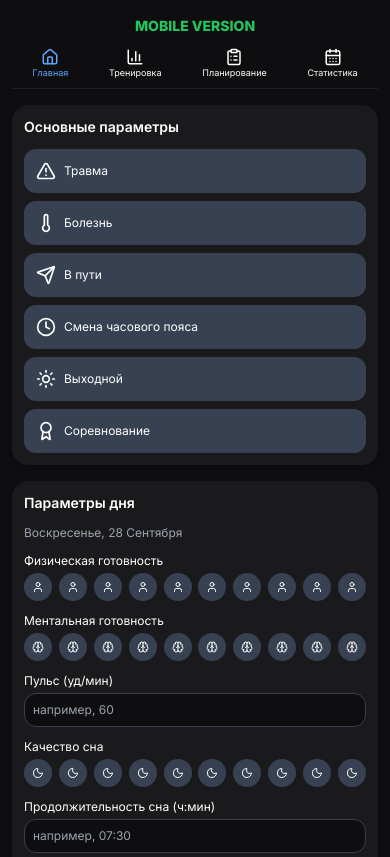
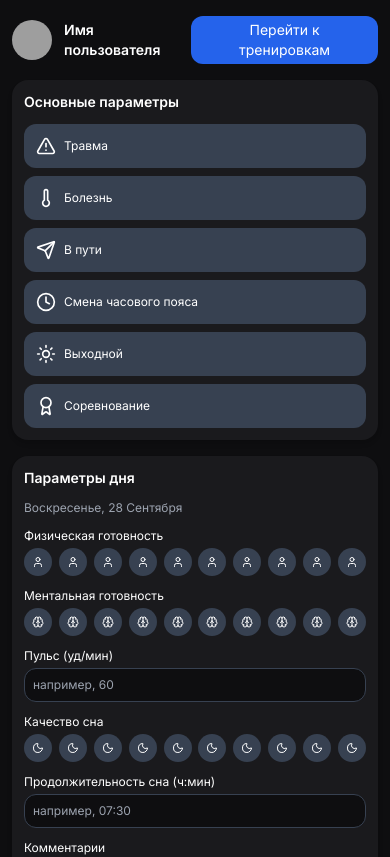
Before and after one commit to mbaliabin/dagbook-test, a React (Vite) app in the folder fasx-frontend/: page /daily in a window 390 px wide. Shown: the top 857 px of the page. Built offline with nearby package versions, Linux system fonts and the light colour scheme; grey boxes are pictures that could not be loaded.

Commit message:
Доработка DailyParametersMobile.tsx.tsx

```diff
--- a/fasx-frontend/src/pages/DailyParametersMobile.tsx
+++ b/fasx-frontend/src/pages/DailyParametersMobile.tsx
@@ -1,8 +1,6 @@
 import { useState, useEffect } from "react";
-import {
-  Home, BarChart3, ClipboardList, CalendarDays,
-  User, Brain, Moon, AlertTriangle, Thermometer, Send, Clock, Sun, Award
-} from "lucide-react";
+import { User, Brain, Moon, AlertTriangle, Thermometer, Send, Clock, Sun, Award } from "lucide-react";
+import { useNavigate } from "react-router-dom";
 
 export default function DailyParametersMobile() {
   const [mainParam, setMainParam] = useState<string | null>(null);
@@ -12,6 +10,7 @@ export default function DailyParametersMobile() {
   const [pulse, setPulse] = useState("");
   const [sleepDuration, setSleepDuration] = useState("");
   const [comment, setComment] = useState("");
+  const navigate = useNavigate();
 
   const today = new Date().toLocaleDateString("ru-RU", {
     weekday: "long",
@@ -39,7 +38,6 @@ export default function DailyParametersMobile() {
     alert("Данные сохранены ✅");
   };
 
-  // Адаптивная 10-бальная шкала
   const renderTenButtons = (value: number, setValue: (val: number) => void, Icon: React.FC<React.SVGProps<SVGSVGElement>>) => (
     <div className="flex justify-between flex-wrap gap-1">
       {[...Array(10)].map((_, i) => (
@@ -80,31 +78,22 @@ export default function DailyParametersMobile() {
 
   return (
     <div className="min-h-screen bg-[#0e0e10] text-white px-3 sm:px-4 py-4 sm:py-6">
-      <p className="text-green-500 text-center mb-3 sm:mb-4 font-bold text-sm sm:text-base">MOBILE VERSION</p>
+      {/* Верхний блок с логотипом и кнопкой */}
+      <div className="flex items-center justify-between mb-4">
+        <div className="flex items-center gap-3">
+          <img src="/profile.jpg" alt="Avatar" className="w-10 h-10 rounded-full" />
+          <span className="font-semibold text-white text-sm sm:text-base">Имя пользователя</span>
+        </div>
+        <button
+          onClick={() => navigate("/profile")}
+          className="bg-blue-600 hover:bg-blue-700 text-white text-sm sm:text-base px-3 py-1 sm:px-4 sm:py-2 rounded-xl"
+        >
+          Перейти к тренировкам
+        </button>
+      </div>
 
+      {/* Основные параметры */}
       <div className="space-y-4 sm:space-y-6">
-
-        {/* Навигация */}
-        <div className="flex justify-around items-center border-b border-[#1f1f22] pb-2 mb-3 sm:mb-4">
-          <div className="flex flex-col items-center text-blue-400">
-            <Home size={18} sm={22} />
-            <span className="text-[9px] sm:text-xs">Главная</span>
-          </div>
-          <div className="flex flex-col items-center">
-            <BarChart3 size={18} sm={22} />
-            <span className="text-[9px] sm:text-xs">Тренировка</span>
-          </div>
-          <div className="flex flex-col items-center">
-            <ClipboardList size={18} sm={22} />
-            <span className="text-[9px] sm:text-xs">Планирование</span>
-          </div>
-          <div className="flex flex-col items-center">
-            <CalendarDays size={18} sm={22} />
-            <span className="text-[9px] sm:text-xs">Статистика</span>
-          </div>
-        </div>
-
-        {/* Основные параметры */}
         <div className="bg-[#1a1a1d] p-3 sm:p-4 rounded-2xl shadow-md space-y-3 sm:space-y-4">
           <h2 className="text-white text-sm sm:text-lg font-semibold">Основные параметры</h2>
           <div className="space-y-2 sm:space-y-3">
```
